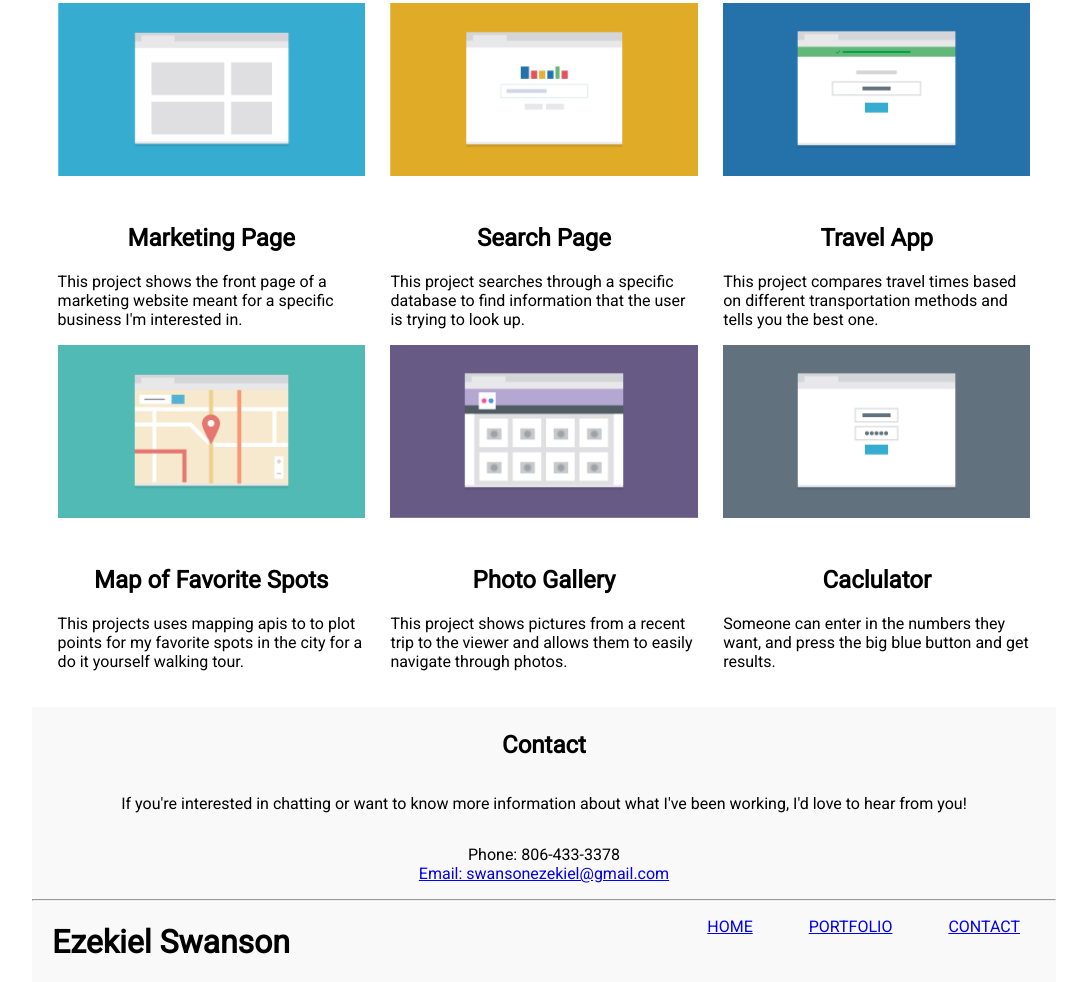
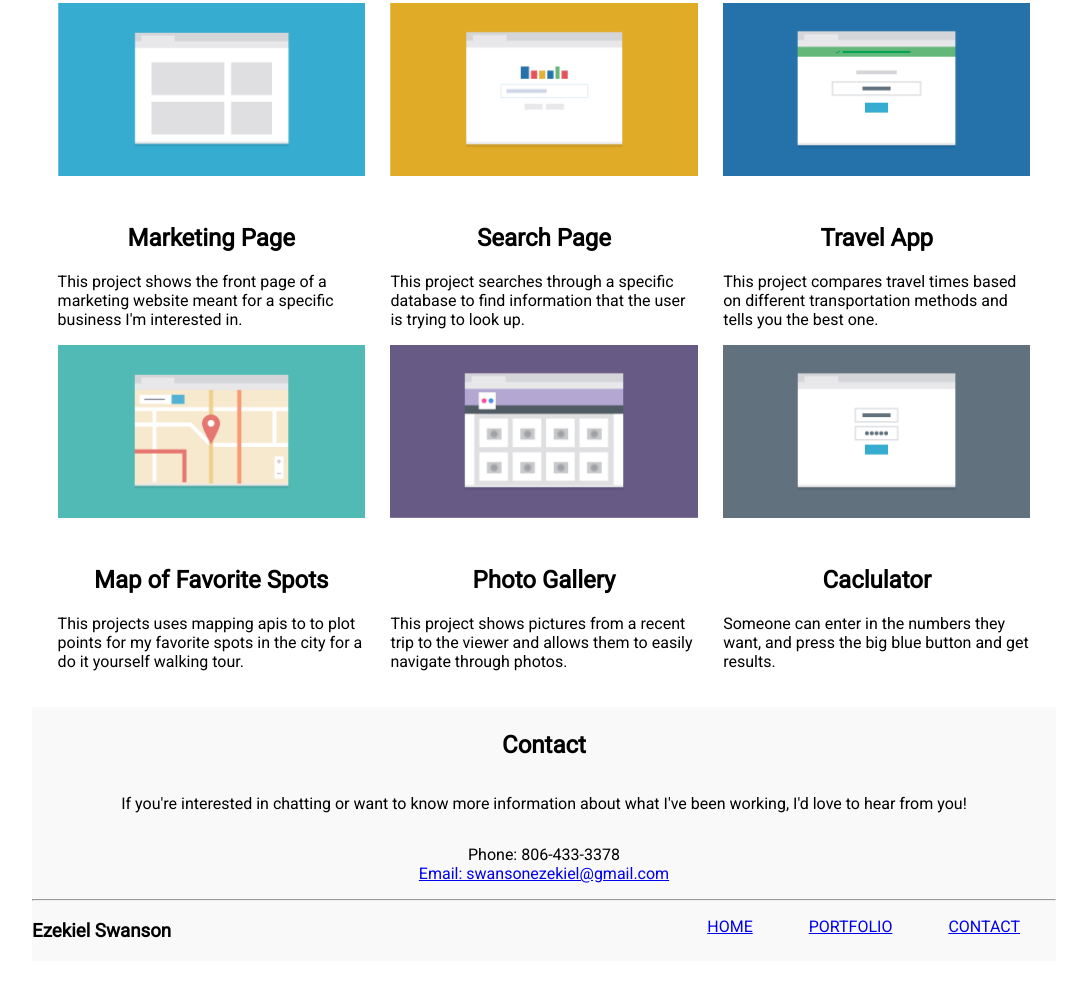
Before and after one commit to ezekielswanson/project-2-mobile-first, a plain HTML site: page index.html in a window 1280 px wide. Shown: the part 489-1471 px from the top of the page, without its empty margins (96-1183 px from the left). After the commit the page ends 1450 px from the top, so only its background shows below. Drawn offline with Linux system fonts and the light colour scheme.

Commit message:
Update index.html

```diff
--- a/index.html
+++ b/index.html
@@ -74,11 +74,11 @@
             </div>
             <hr>
             <div class="mobile_first_footer">
-                <h1>Ezekiel Swanson</h1>
+                <h3>Ezekiel Swanson</h3>
                 <a href="#back-to-top">BACK TO TOP</a>
             </div>
             <div class="hide_for_mobile_layout">
-                <h1 class="header-h1">Ezekiel Swanson</h1>
+                <h3 class="header-h3">Ezekiel Swanson</h3>
                      <nav class="flex-navigation-container-main-menu-items">
                          <ul class="footer_flex_container">
                              <li class="footer_link_1"><a href="#home-top">Home</a></li>
```
